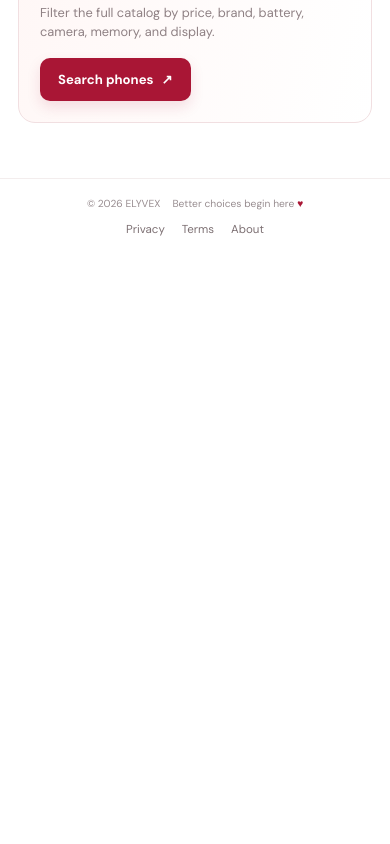
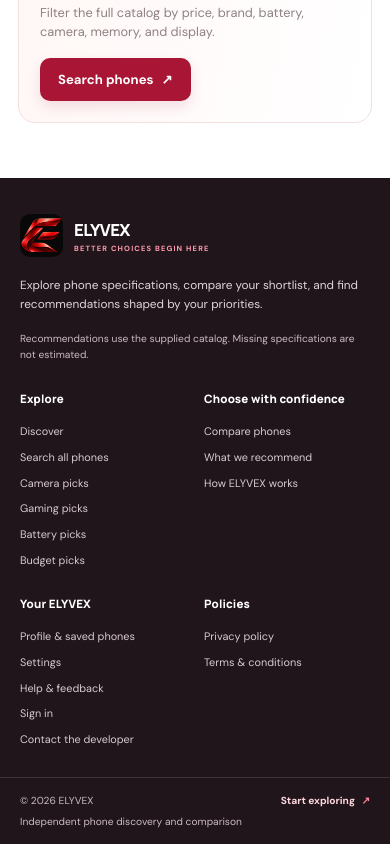
Before and after one commit to SharvilMishra/PJ1, a React (Vite) app in the folder Frontend/: page / in a window 390 px wide. Shown: the part 1949-2793 px from the top of the page. Before the commit the page ends 2204 px from the top, so only its background shows below. Built offline with nearby package versions, Linux system fonts and the light colour scheme; no server answers.

Commit message:
Added a professional, responsive footer

```diff
--- a/Frontend/src/App.tsx
+++ b/Frontend/src/App.tsx
@@ -90,7 +90,20 @@ function AppShell() {
         <Route path="/help" element={<main className="page-wrap legal-page"><section className="page-heading"><span className="eyebrow">WE’RE HERE TO HELP</span><h1>Help &amp; feedback</h1><p className="lead">Questions about a phone, recommendation, or your account? Contact the ELYVEX developer.</p></section><article className="legal-document"><section id="support"><h2>Developer support</h2><p>For support, reach out by email or choose a social channel:</p><DeveloperContacts /><p>You can browse ELYVEX without an account. For account requests, include the email address associated with the account and avoid sending passwords or verification codes.</p></section></article></main>} />
         <Route path="/about" element={<AboutPage />} />
       </Routes>
-      <footer className="site-footer"><span>© 2026 ELYVEX</span><span className="footer-links"><Link to="/privacy">Privacy</Link><Link to="/terms">Terms</Link><Link to="/about">About</Link></span><span>Better choices begin here <i>♥</i></span></footer>
+      <footer className="site-footer">
+        <div className="footer-main">
+          <section className="footer-brand-block" aria-label="About ELYVEX">
+            <Link className="footer-brand" to="/" aria-label="ELYVEX home"><img src={`${import.meta.env.BASE_URL}assets/elyvex-symbol-transparent.png`} alt="" /><span>ELYVEX<small>BETTER CHOICES BEGIN HERE</small></span></Link>
+            <p>Explore phone specifications, compare your shortlist, and find recommendations shaped by your priorities.</p>
+            <span className="footer-data-note">Recommendations use the supplied catalog. Missing specifications are not estimated.</span>
+          </section>
+          <nav className="footer-column" aria-label="Explore phones"><h2>Explore</h2><Link to="/">Discover</Link><Link to="/search">Search all phones</Link><Link to="/search?category=Camera">Camera picks</Link><Link to="/search?category=Gaming">Gaming picks</Link><Link to="/search?category=Battery">Battery picks</Link><Link to="/search?category=Budget">Budget picks</Link></nav>
+          <nav className="footer-column" aria-label="Compare and recommendations"><h2>Choose with confidence</h2><Link to="/compare">Compare phones</Link><Link to="/recommendations">What we recommend</Link><Link to="/about">How ELYVEX works</Link></nav>
+          <nav className="footer-column" aria-label="Account and support"><h2>Your ELYVEX</h2><Link to="/profile">Profile &amp; saved phones</Link><Link to="/settings">Settings</Link><Link to="/help">Help &amp; feedback</Link>{!user && <Link to="/signin">Sign in</Link>}<a href="mailto:eng.sharvilmishra@gmail.com">Contact the developer</a></nav>
+          <nav className="footer-column" aria-label="Policies"><h2>Policies</h2><Link to="/privacy">Privacy policy</Link><Link to="/terms">Terms &amp; conditions</Link></nav>
+        </div>
+        <div className="footer-bottom"><span>© {new Date().getFullYear()} ELYVEX</span><span>Independent phone discovery and comparison</span><Link to="/search">Start exploring <i aria-hidden="true">↗</i></Link></div>
+      </footer>
       {user && <LatestUpdatesDialog userId={user.uid} />}
       {showHomeSplash && <HomeLoadingSplash />}
     </div>
--- a/Frontend/src/styles.css
+++ b/Frontend/src/styles.css
@@ -368,6 +368,27 @@ body:has(.auth-page){background:#101015}
 @media(max-width:760px){.fit-summary{grid-template-columns:1fr;padding:16px}.fit-insight-grid{grid-template-columns:1fr 1fr}.fit-summary-heading h2{font-size:1.05rem}}
 @media(max-width:480px){.fit-insight-grid{grid-template-columns:1fr}.fit-insight{padding:13px}.fit-summary{margin:18px 0 26px}.compare-table-hint{font-size:.66rem}}
 
+/* Professional site footer: navigation and support only for existing features. */
+.site-footer{display:block;margin-top:auto;padding:0;border:0;background:#20151a;color:#f6edf0}
+.footer-main{width:min(1320px,calc(100% - 56px));margin:0 auto;padding:46px 0 38px;display:grid;grid-template-columns:minmax(230px,1.55fr) repeat(4,minmax(125px,1fr));gap:28px}
+.footer-brand{display:inline-flex;align-items:center;gap:11px;color:#fff;font:800 1.04rem var(--display);letter-spacing:-.035em}
+.footer-brand img{width:43px;height:43px;object-fit:contain;border-radius:10px;background:#080808}
+.footer-brand>span{display:grid;gap:3px}
+.footer-brand small{color:#ff9bad;font:700 .47rem 'DM Sans',sans-serif;letter-spacing:.15em}
+.footer-brand-block>p{max-width:320px;margin:16px 0;color:#e1d5d9;font-size:.74rem;line-height:1.65}
+.footer-data-note{display:block;max-width:320px;color:#cbbbc1;font-size:.64rem;line-height:1.55}
+.footer-column{display:flex;flex-direction:column;align-items:flex-start;gap:11px}
+.footer-column h2{margin:3px 0 7px;color:#fff;font:750 .76rem var(--display);letter-spacing:.015em}
+.footer-column a{color:#d8cbd0;font-size:.69rem;line-height:1.35;transition:color .16s ease}
+.footer-column a:hover,.footer-bottom a:hover{color:#ff9bad}
+.footer-bottom{min-height:55px;padding:13px max(28px,calc((100% - 1320px)/2));border-top:1px solid #ffffff20;display:flex;align-items:center;justify-content:space-between;gap:14px;color:#cbbbc1;font-size:.64rem}
+.footer-bottom a{color:#ffd8df;font-weight:650}
+.footer-bottom i{font-style:normal;color:#ff8298;margin-left:4px}
+.site-footer a:focus-visible{outline:3px solid #ff9bad;outline-offset:4px;border-radius:3px}
+@media(max-width:980px){.footer-main{grid-template-columns:repeat(3,minmax(0,1fr));gap:30px 25px}.footer-brand-block{grid-column:1/-1}.footer-brand-block>p,.footer-data-note{max-width:500px}}
+@media(max-width:620px){.footer-main{width:calc(100% - 40px);padding:36px 0 30px;grid-template-columns:repeat(2,minmax(0,1fr));gap:26px 18px}.footer-brand-block{grid-column:1/-1}.footer-column h2{font-size:.72rem}.footer-column a{font-size:.68rem}.footer-bottom{padding:16px 20px;display:grid;grid-template-columns:1fr auto;gap:8px 14px}.footer-bottom>span:nth-child(2){grid-column:1/-1;grid-row:2}}
+@media(max-width:380px){.footer-main{grid-template-columns:1fr}.footer-brand-block{grid-column:auto}.footer-bottom{grid-template-columns:1fr}.footer-bottom>span:nth-child(2){grid-column:auto;grid-row:auto}}
+
 /* A single soft highlight glides along each contour to bring the phone trails to life. */
 .auth-trail,.auth-ribbon-trail{fill:none;stroke-dasharray:90 910;stroke-linecap:round;vector-effect:non-scaling-stroke;animation:auth-trail-travel 10s linear infinite}
 .auth-trail{stroke:#d92d4a;stroke-width:2.5;filter:drop-shadow(0 0 4px #ef5b7180)}
```
Also changed, not shown: 1 other file (tests, documents, lock files or other folders).
